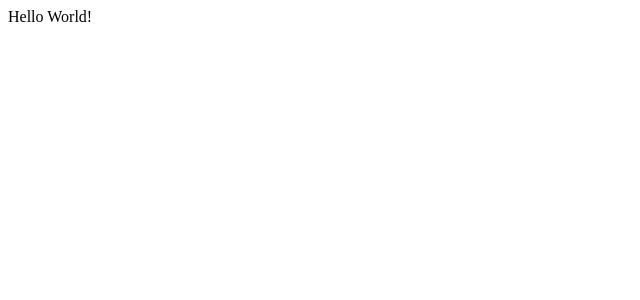
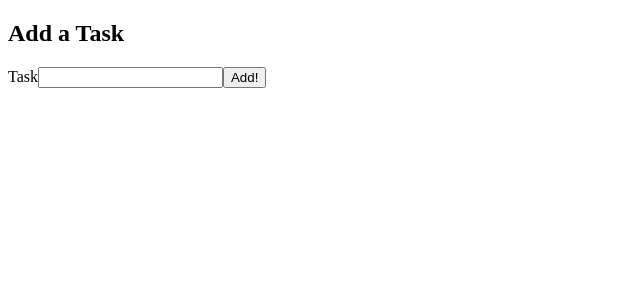
Before and after one commit to MenarSelamet/useEffect-Hook, a React (Create React App) app in the folder demo/: page / in a window 1280 px wide. Shown: the top 300 px of the page, without its empty margins (0-640 px from the left). Built offline with nearby package versions, Linux system fonts and the light colour scheme.

Commit message:
Created basic form

```diff
--- a/demo/src/App.js
+++ b/demo/src/App.js
@@ -1,9 +1,12 @@
-import logo from './logo.svg';
-import './App.css';
+import CreateToDo from './components/CreateToDo'
 
 function App() {
+
+
+
   return (
-    <div>Hello World!</div>
+    <div><CreateToDo/></div>
+
   )
 }
 
--- /dev/null
+++ b/demo/src/components/CreateToDo.jsx
@@ -0,0 +1,23 @@
+import { useState } from 'react';
+
+function CreateToDo () {
+
+    const [ task, setTask ] = useState ('');
+
+
+    return (
+            <div>
+                <h2> Add a Task </h2>
+                <form>
+                    <label>Task</label>
+                    <input/>
+                    <button>Add!</button>
+                </form>
+            </div>
+
+    )
+
+
+}
+
+export default CreateToDo;
```
